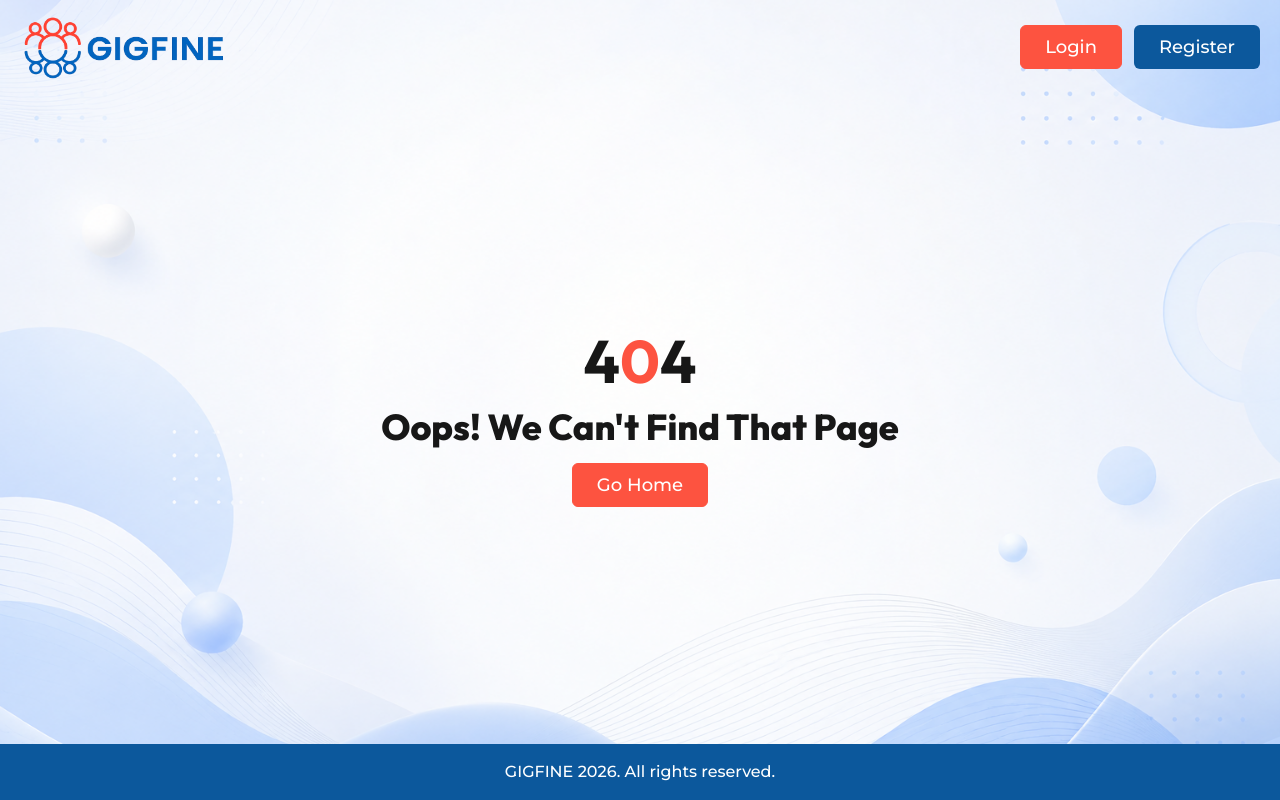
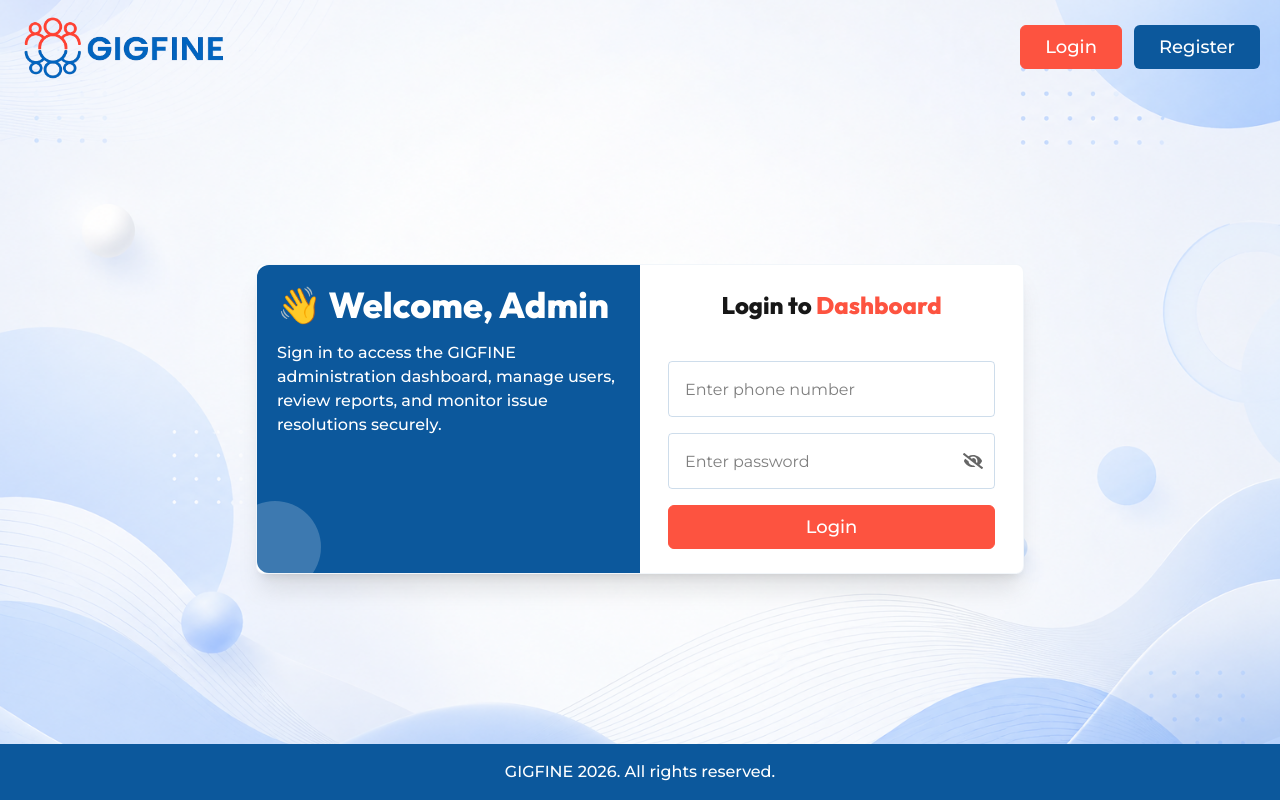
Before and after one commit to coderhem/gigfine, a Next.js app: page /admin-area in a window 1280 px wide. Before the commit this address had no page. Built offline with nearby package versions, Linux system fonts and the light colour scheme.

Commit message:
Dashboard page protected

```diff
--- /dev/null
+++ b/src/api/admin.js
@@ -0,0 +1,10 @@
+import axios from "axios";
+
+export const adminLogin = async (data) => {
+  const res = await axios.post(
+    "https://gigfine-api.vercel.app/api/admin/login",
+    data
+  );
+
+  return res.data;
+};
--- /dev/null
+++ b/src/app/admin-area/page.tsx
@@ -0,0 +1,32 @@
+"use client";
+import { useRouter } from "next/navigation";
+import { useEffect } from "react";
+import { useSelector } from "react-redux";
+import AdminLoginForm from "../components/forms/adminLoginForm";
+
+const AdminLogin = () => {
+
+  return (
+    <div className="h-full flex justify-center items-center">
+      <div className="container">
+        <div className="max-w-3xl mx-auto flex flex-wrap justify-center border border-secondary/5 bg-white rounded-lg shadow-xl">
+          <div className="w-full md:w-1/2 p-5 overflow-hidden relative z-1 before:absolute before:rounded-full before:size-23 before:bg-white/20 before:-bottom-5 before:-left-7 bg-secondary text-white rounded-tl-xl max-md:rounded-tr-xl md:rounded-bl-xl">
+            <h2>👋 Welcome, Admin</h2>
+            <p>
+              Sign in to access the GIGFINE administration dashboard, manage users, review reports, and monitor issue resolutions securely.
+            </p>
+          </div>
+          <div className="w-full md:w-1/2 py-6 px-4 md:px-7 md:rounded-md md:max-w-sm">
+            <h3 className="normal-case h4 text-center mb-10">
+              Login to
+              <span className="text-primary"> Dashboard</span>
+            </h3>
+            <AdminLoginForm />
+          </div>
+        </div>
+      </div>
+    </div>
+  );
+};
+
+export default AdminLogin;
--- a/src/app/admin-dashboard/page.tsx
+++ b/src/app/admin-dashboard/page.tsx
@@ -36,7 +36,7 @@
       });
   }, []);
 
-   const dispatch = useDispatch();
+  const dispatch = useDispatch();
 
   const handleLogout = () => {
     dispatch(logout());
@@ -82,6 +82,23 @@
 
   const [activeMenu, setActiveMenu] = useState<MenuType>("users");
 
+  const [authorized, setAuthorized] = useState(false);
+
+  useEffect(() => {
+    const token = localStorage.getItem("adminToken");
+
+    if (!token) {
+      router.replace("/admin-area");
+      return;
+    }
+
+    setAuthorized(true);
+  }, []);
+
+  if (!authorized) {
+    return <LoadingSvg className={"absolute left-1/2 top-1/2 -translate-1/2 size-20"}/>; // वा Loading...
+  }
+
   return (
     <div className="flex min-h-screen bg-gray-100">
       {/* Sidebar */}
@@ -114,7 +131,9 @@
         </nav>
 
         <div className="absolute bottom-5 left-0 w-full px-4">
-          <button className="w-full btn btn-primary" onClick={handleLogout}>Logout</button>
+          <button className="w-full btn btn-primary" onClick={handleLogout}>
+            Logout
+          </button>
         </div>
       </aside>
 
--- /dev/null
+++ b/src/app/components/forms/adminLoginForm.tsx
@@ -0,0 +1,122 @@
+"use client";
+
+import { useState } from "react";
+import { useRouter } from "next/navigation";
+import Link from "next/link";
+import { FaEye, FaEyeSlash } from "react-icons/fa";
+import { useForm } from "react-hook-form";
+import { loginValidation } from "@/validation/register.schema";
+import { zodResolver } from "@hookform/resolvers/zod";
+import toast from "react-hot-toast";
+import { useDispatch, useSelector } from "react-redux";
+import { loggedUser } from "@/redux/auth/authActions";
+import LoadingSvg from "../loader/loadingSvg";
+import { adminLogin } from "@/api/admin.js";
+
+const AdminLoginForm = () => {
+  const router = useRouter();
+  const [show, setShow] = useState(false);
+  const [loading, setLoading] = useState(false);
+
+  const {
+    register,
+    handleSubmit,
+    formState: { errors },
+  } = useForm({
+    resolver: zodResolver(loginValidation),
+  });
+
+  async function submitForm(data: any) {
+    try {
+      const res = await adminLogin(data);
+      setLoading(true);
+
+      localStorage.setItem("adminToken", res.token);
+
+      toast.success("Admin Login Successful!");
+
+      router.push("/admin/dashboard");
+
+    } catch (err: any) {
+      toast.error(err.response?.data?.message || "Login Failed");
+    }
+     finally{
+        setLoading(false)
+      }
+  }
+
+
+  return (
+    <>
+      <form className="login-form" onSubmit={handleSubmit(submitForm)}>
+        {/* Username */}
+        <div className="form-group mb-4">
+          <input
+            type="text"
+            placeholder="Enter phone number"
+            className="form-control"
+            {...register("phone")}
+          />
+          {errors.phone && (
+            <p className="text-red text-sm mt-1">{errors.phone.message}</p>
+          )}
+        </div>
+
+        {/* Password */}
+        <div className="form-group mb-4">
+          <div className="relative">
+            <input
+              type={`${show ? "text" : "password"}`}
+              placeholder="Enter password"
+              className="form-control"
+              {...register("password")}
+            />
+            {show ? (
+              <FaEye
+                className="absolute right-3 top-1/2 -translate-y-1/2 text-black/60 text-xl cursor-pointer"
+                onClick={() => setShow(!show)}
+              />
+            ) : (
+              <FaEyeSlash
+                className="absolute right-3 top-1/2 -translate-y-1/2 text-black/60 text-xl cursor-pointer"
+                onClick={() => setShow(!show)}
+              />
+            )}
+          </div>
+          {errors.password && (
+            <p className="text-red text-sm mt-1">{errors.password.message}</p>
+          )}
+        </div>
+
+        {/* Submit */}
+        <button
+          className="btn btn-primary w-full flex gap-2 items-center"
+          disabled={loading}
+        >
+          {loading ? (
+            <>
+              Submitting <LoadingSvg />
+            </>
+          ) : (
+            "Login"
+          )}
+        </button>
+      </form>
+      {/* <div className="pt-5 pb-1 text-center">
+        <div className="text-end mb-3">
+          <Link
+            className="text-sm underline hover:no-underline"
+            href={"/client/forgot-password"}
+          >
+            Forgot Password
+          </Link>
+        </div>{" "}
+        <p className="mb-0 max-sm:text-sm">
+          Don't have an account? <Link href="/register">Register</Link>
+        </p>
+      </div> */}
+    </>
+  );
+};
+
+export default AdminLoginForm;
```
